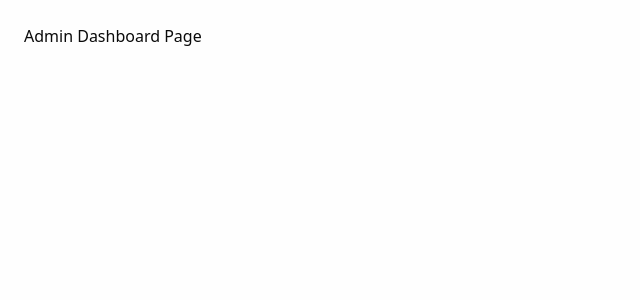
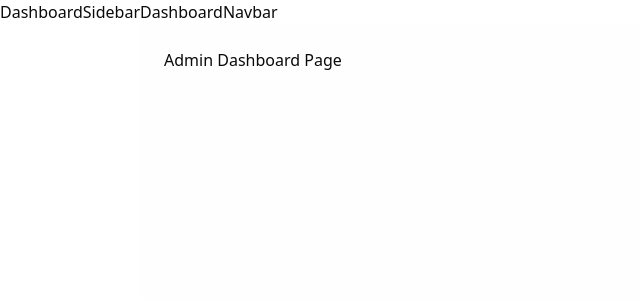
Before and after one commit to Purnendu-sarkar/TravelSync_Frontend, a Next.js app: page /admin/dashboard in a window 1280 px wide. Shown: the top 300 px of the page, without its empty margins (0-640 px from the left). Built offline with nearby package versions, Linux system fonts and the light colour scheme; no server answers.

Commit message:
Setting Up The Dashboard Layout Structure

```diff
--- a/src/app/(dashboardLayout)/layout.tsx
+++ b/src/app/(dashboardLayout)/layout.tsx
@@ -1,5 +1,5 @@
-import LogoutButton from "@/components/shared/LogoutButton";
-import { getCookie } from "@/services/auth/tokenHandlers";
+import DashboardNavbar from "@/components/modules/Dashboard/DashboardNavbar";
+import DashboardSidebar from "@/components/modules/Dashboard/DashboardSidebar";
 import React from "react";
 
 export const dynamic = "force-dynamic";
@@ -9,13 +9,13 @@ const CommonDashboardLayout = async ({
 }: {
   children: React.ReactNode;
 }) => {
-  const accessToken = await getCookie("accessToken");
   return (
     <div className="flex h-screen overflow-hidden">
+      <DashboardSidebar />
       <div className="flex flex-1 flex-col overflow-hidden">
+        <DashboardNavbar />
         <main className="flex-1 overflow-y-auto bg-muted/10 p-4 md:p-6">
-          {accessToken && <LogoutButton />}
-          <div className="">{children}</div>
+          <div className="max-w-7xl">{children}</div>
         </main>
       </div>
     </div>
--- /dev/null
+++ b/src/components/modules/Dashboard/DashboardNavbar.tsx
@@ -0,0 +1,5 @@
+const DashboardNavbar = () => {
+  return <div>DashboardNavbar</div>;
+};
+
+export default DashboardNavbar;
--- /dev/null
+++ b/src/components/modules/Dashboard/DashboardSidebar.tsx
@@ -0,0 +1,5 @@
+const DashboardSidebar = () => {
+  return <div>DashboardSidebar</div>;
+};
+
+export default DashboardSidebar;
```
